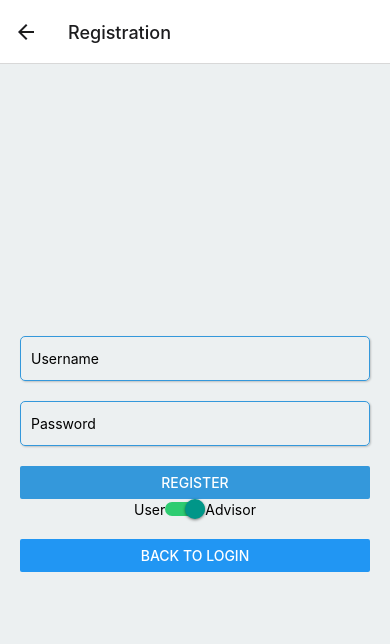
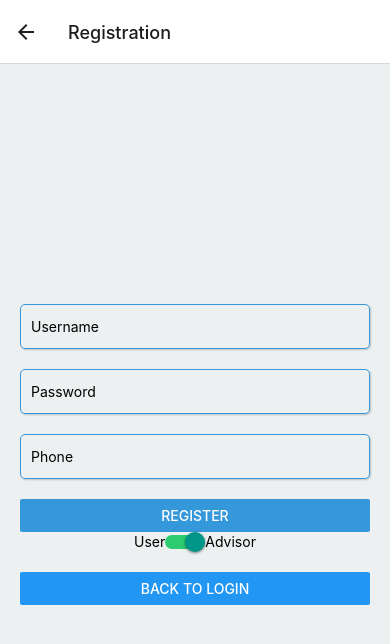
Before and after one commit to ankithkanderi24/ExploreLocally, a React Native app in the folder Frontend/: screen /Registration in a window 390 px wide. Both pictures are taken after a click on the element 185 px from the left and 509 px from the top of the page. Shown: the top 644 px of the page. Built offline with nearby package versions, Linux system fonts and the light colour scheme.

Commit message:
Fixed more routing permissions, updated api, and bug fixes

```diff
--- a/Frontend/Screens/DashboardScreen.js
+++ b/Frontend/Screens/DashboardScreen.js
@@ -8,7 +8,6 @@ const DashboardScreen = () => {
 
   // Fetch data when component mounts
   useEffect(() => {
-    console.log(data);
     fetch('http://127.0.0.1:5000/advisor/getall')
       .then((response) => response.json())
       .then((jsonData) => setData(jsonData))
--- a/Frontend/Screens/loginScreen.js
+++ b/Frontend/Screens/loginScreen.js
@@ -39,7 +39,6 @@ const LoginScreen = ({ onLogin, navigation }) => {
       }
     })
     .catch(error => console.error(error));
-    navigation.navigate('Dashboard');
   };
 
   return (
--- a/Frontend/Screens/registrationScreen.js
+++ b/Frontend/Screens/registrationScreen.js
@@ -4,11 +4,15 @@ import { View, TextInput, Button, StyleSheet, Switch, Text, Alert } from 'react-
 const RegistrationScreen = ({ navigation }) => {
   const [username, setUsername] = useState('');
   const [password, setPassword] = useState('');
+  const [phone, setPhone] = useState('');
   const [isAdvisor, setIsAdvisor] = useState(false);  // State to keep track of toggle
 
   const handleRegistration = () => {
     const userType = isAdvisor ? 'advisors' : 'users';
-    fetch(`http://127.0.0.1:5000/${userType}/register/${username}/${password}`, {
+    const baseURL = 'http://127.0.0.1:5000';
+    // Conditionally construct the URL based on userType
+    const url = isAdvisor ? `${baseURL}/${userType}/register/${username}/${password}/${phone}`: `${baseURL}/${userType}/register/${username}/${password}`;
+    fetch(url, {
       method: 'POST',
       headers: {
         'Accept': 'application/json',
@@ -25,7 +29,7 @@ const RegistrationScreen = ({ navigation }) => {
       })
       .then(({ status, text }) => {
         console.log("Server Response:", text);  // Log the raw response
-        if (status === 400) {
+        if (status === 200) {
           navigation.navigate('Login');
         } else {
           Alert.alert('Registration Failed:', text);
@@ -49,6 +53,15 @@ const RegistrationScreen = ({ navigation }) => {
         secureTextEntry
         style={styles.input}
       />
+      {/* Conditionally render the phone field based on isAdvisor */}
+      {isAdvisor && (
+        <TextInput
+          placeholder="Phone"
+          value={phone}
+          onChangeText={setPhone}
+          style={styles.input}
+        />
+      )}
       <Button title="Register" onPress={handleRegistration} color="#3498db" />
       <View style={styles.toggleContainer}>
         <Text>User</Text>
```
Also changed, not shown: 1 other file (tests, documents, lock files or other folders).
